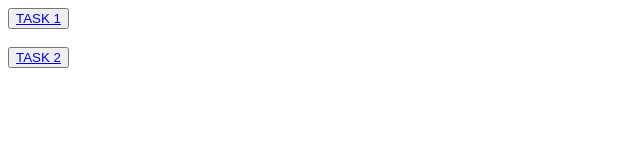
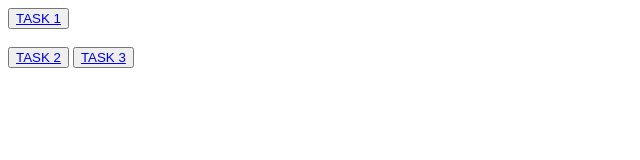
Before and after one commit to Tangutoorisanthosh/day-5-dom, a plain HTML site: page index.html in a window 1280 px wide. Shown: the whole page, without its empty margins (0-640 px from the left). Drawn offline with Linux system fonts and the light colour scheme.

Commit message:
Update index.html

```diff
--- a/index.html
+++ b/index.html
@@ -8,5 +8,6 @@
 <body>
     <button><a href="https://tangutoorisanthosh.github.io/Day-5-of-dom/">TASK 1</a></button><br><br>
     <button><a href="https://tangutoorisanthosh.github.io/day-5-task/">TASK 2</a></button>
+    <button><a href="https://tangutoorisanthosh.github.io/day-5-3rd/">TASK 3</a></button>
 </body>
 </html>
```
